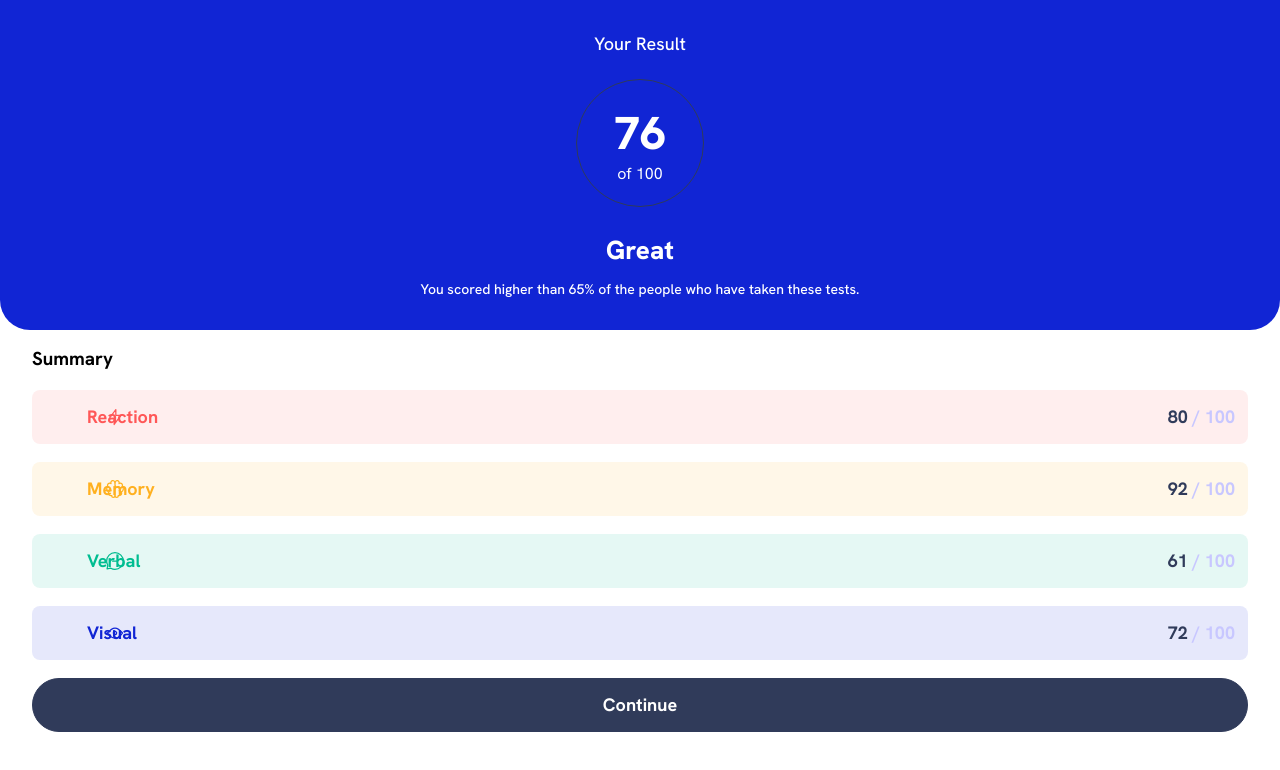
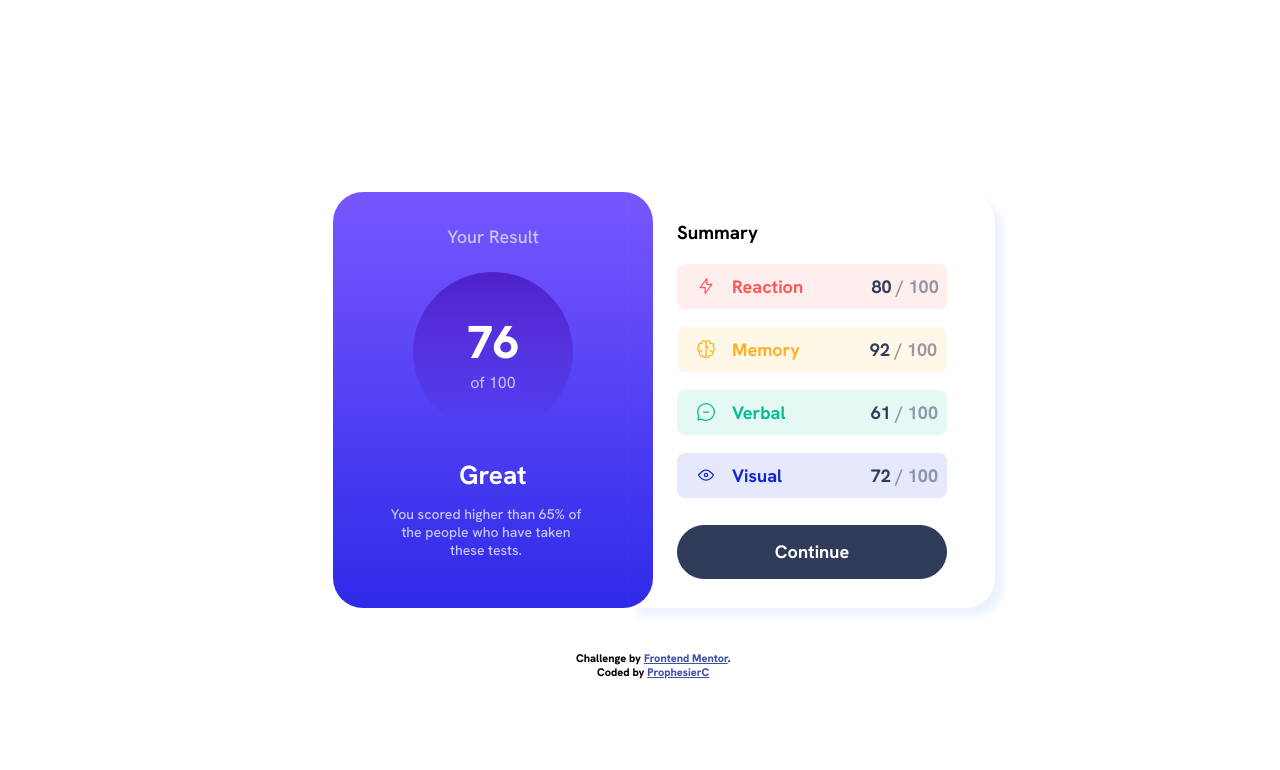
Before and after one commit to prophesierc/results-summary-component-main, a plain HTML site: page index.html in a window 1280 px wide. Drawn offline with Linux system fonts and the light colour scheme.

Commit message:
update index.html, scripts/index.js and styles/index.css completed main work

```diff
--- a/index.html
+++ b/index.html
@@ -6,7 +6,7 @@
 
   <link rel="icon" type="image/png" sizes="32x32" href="./assets/images/favicon-32x32.png">
   <link rel="stylesheet" href="./styles/index.css">
-  <script src="./scripts/index.js"></script>
+  <script defer src="./scripts/index.js"></script>
 
   <title>Frontend Mentor | Results summary component</title>
 
@@ -37,23 +37,27 @@
         <div class="summary-elements">
 
           <span id="reaction-container">
+            <img id="reaction-icon" src="" alt="Reaction Icon">
             <p id="reaction">Reaction</p>
-            <p id="reaction-ratio">80 </p>
+            <p id="reaction-ratio"></p>
           </span>
 
           <span id="memory-container">
+            <img id="memory-icon" src="" alt="Memory Icon">
             <p id="memory">Memory</p>
-            <p id="memory-ratio">92 </p>
+            <p id="memory-ratio"></p>
           </span>
 
           <span id="verbal-container">
+            <img id="verbal-icon" src="" alt="Verbal Icon">
             <p id="verbal">Verbal</p>
-            <p id="verbal-ratio">61 </p>
+            <p id="verbal-ratio"></p>
           </span>
 
           <span id="visual-container">
+            <img id="visual-icon" src="" alt="Visual Icon">
             <p id="visual">Visual</p>
-            <p id="visual-ratio">72 </p>
+            <p id="visual-ratio"></p>
           </span>
         </div>
         <button id="continue-button">Continue</button>
@@ -62,9 +66,9 @@
     </div>
   </main>
 
-  <!-- <div class="attribution">
-    Challenge by <a href="https://www.frontendmentor.io?ref=challenge" target="_blank">Frontend Mentor</a>.
-    Coded by <a href="#">Your Name Here</a>.
-  </div> -->
+  <div class="attribution">
+    <p>Challenge by <a href="https://www.frontendmentor.io?ref=challenge" target="_blank">Frontend Mentor</a>. </p>
+    <p>Coded by <a href="https://github.com/prophesierc" target="_blank">ProphesierC</a></p>
+  </div>
 </body>
 </html>
--- a/scripts/index.js
+++ b/scripts/index.js
@@ -3,14 +3,46 @@
 
   Author: ProphesierC
   Date: 6/16/2024
-  Modified: []
+  Modified: 6/17/2024
 
-  Input:
-    - [Define input variables here]
+*/
 
-  Process:
-    - [Define processing logic here]
+class Elements
+{
+  constructor()
+  {
+    this.fetchJSON();
+  }
 
-  Output:
-    - [Define output variables here]
-*/
+  fetchJSON() //gets json data
+  {
+    fetch('./data.json') // fetchs url
+      .then(response => response.json()) // parses json
+      .then(data => {
+        this.updateResults(data);
+      })
+  }
+
+  updateResults(results)
+  {
+    results.forEach(result =>
+    {
+      const category = result.category.toLowerCase();
+      const icon = document.getElementById(`${category}-icon`);
+      const ratioP = document.getElementById(`${category}-ratio`);
+
+      if (icon)
+      {
+        icon.src = result.icon;
+        icon.alt = `${result.category} Icon`;
+      }
+
+      if (ratioP)
+      {
+        ratioP.textContent = `${result.score} `;
+      }
+    });
+  }
+}
+
+const element = new Elements();
--- a/styles/index.css
+++ b/styles/index.css
@@ -57,34 +57,38 @@
 .main-container{
     display: flex;
     flex-direction: column;
+
 }
 .header-container{
     display: inherit;
     flex-direction: column;
     justify-content: center;
     align-items: center;
-    padding: 2em 0 2em 0;
+    height: 40vh;
     text-align: center;
-    background-color: var(--clr-cobalt-blue); /* need gradient */
+    background: linear-gradient(
+        var(--grad-light-slate-blue-background),
+        var(--grad-light-royal-blue-background));
     border-radius: 0 0 30px 30px;
-
 }
 .header-container h1 {
     font-family: var(--ff-Hanken-Grotesk);
     font-size: var(--fs-paragraphs);
     font-weight: var(--fw-500);
-    color: var(--clr-white);
+    color: var(--clr-light-lavender);
 }
 .header-container #score-results-circle{
     display: flex;
     flex-direction: column;
     justify-content: center;
     margin-top: 1.5em;
-    border: 1px solid var(--clr-dark-gray-blue);
     width: 8em;
     height: 8em;
     border-radius: 50%;
     font-family: var(--ff-Hanken-Grotesk);
+    background: linear-gradient(
+        var(--grad-violet-blue-circle),
+        var(--grad-persian-blue-circle));
 }
 .header-container #score-results-circle h2{
     color: var(--clr-white);
@@ -92,24 +96,24 @@
     font-weight: var(--fw-800);
 }
 .header-container #result-remainder{
-    color: var(--clr-white) ;
+    color: var(--clr-light-lavender);
 }
 .header-container #great{
     color: var(--clr-white);
-    font-family: var(--ff-Hanken-Grotesk-extra-bold);
-    font-weight: var(--fw-700);
+    font-family: var(--ff-Hanken-Grotesk-bold);
+    font-weight: var(--fw-500);
     font-size: 26px;
     margin: 1em 0 .5em 0;
 }
 .header-container #score-percentage{
     margin: 0 5em 0 5em;
-    color: var(--clr-white);
+    color: var(--clr-light-lavender);
     font-family: var(--ff-Hanken-Grotesk);
     font-size: 14px;
     font-weight: var(--fw-500);
 }
 .results-container{
-    margin: 1em 2em 0 2em;
+    margin: 2em 2em 0 2em;
 }
 .results-container #summary-header{
     margin-bottom: 1em;
@@ -123,33 +127,36 @@
     border-radius: 8px;
     padding-left: 3em;
     margin-bottom: 1em;
-    height: 3em;
+    height: 3.5em;
     display: flex;
     flex-direction: row;
     align-items: center;
     background-repeat: no-repeat;
-    background-position: 6%;
+    background-position: 3% 50%;
     font-family: var(--ff-Hanken-Grotesk-bold);
     font-size: var(--fs-paragraphs);
     font-weight: var(--fw-500);
 }
+.results-container #reaction-icon,
+.results-container #memory-icon,
+.results-container #verbal-icon,
+.results-container #visual-icon{
+    position: absolute;
+    margin-left: -2em;
+}
 .results-container #reaction-container{
-    background-image: url('/assets/images/icon-reaction.svg');
     color: var(--clr-light-red);
     background-color: hsl(0, 100%, 67%, .1);
 }
 .results-container #memory-container{
-    background-image: url('/assets/images/icon-memory.svg');
     color: var(--clr-orangey-yellow);
     background-color: hsl(39, 100%, 56%, .1);
 }
 .results-container #verbal-container{
-    background-image: url('/assets/images/icon-verbal.svg');
     color: var(--clr-green-teal);
     background-color: hsl(166, 100%, 37%, .1);
 }
 .results-container #visual-container{
-    background-image: url('/assets/images/icon-visual.svg');
     color: var(--clr-cobalt-blue);
     background-color: hsl(234, 85%, 45%, .1);
 }
@@ -166,7 +173,7 @@
 .results-container #verbal-ratio:after,
 .results-container #visual-ratio:after{
     content: '/ 100';
-    color: var(--clr-light-lavender);
+    color: hsl(224, 30%, 27%, .5);
 }
 .results-container #continue-button{
     font-family: var(--ff-Hanken-Grotesk-bold);
@@ -174,11 +181,101 @@
     font-weight: var(--fw-700);
     color: var(--clr-white);
     border: 1px solid var(--clr-dark-gray-blue);
-    background-color:  var(--clr-dark-gray-blue);
+    background-color: var(--clr-dark-gray-blue);
     width: 100%;
     height: 3em;
     border-radius: 500px;
+    margin-top: .5em;
+}
+.results-container #continue-button:active{
+    background: linear-gradient(
+        var(--grad-light-slate-blue-background),
+        var(--grad-light-royal-blue-background));
+        border: 1px solid transparent;
+    }
+.attribution {
+    font-size: 11px;
+    text-align: center;
+    margin-top: 1em;
+}
+.attribution a {
+    color: hsl(228, 45%, 44%);
 }
 
-.attribution { font-size: 11px; text-align: center; }
-.attribution a { color: hsl(228, 45%, 44%); }
+@media only screen and (min-width: 800px) {
+    main{
+        display: flex;
+        height: 100vh;
+        width: 100vw;
+        justify-content: center;
+        align-items: center;
+    }
+    .main-container{
+        display: inline-flex;
+        flex-direction: row;
+    }
+    .header-container{
+        word-wrap: break-word;
+        width: 20em;
+        height: 26em;
+        border-radius: 30px;
+        padding-bottom: 1em;
+        margin-left: 3em;
+    }
+    .results-container{
+        box-shadow: .5em .5em .5em var(--clr-pale-blue);
+        margin: 0 0 0 -1.5em;
+        padding-right: 3em;
+        padding-left: 3em;
+        border-radius: 0 30px 30px 0;
+    }
+    h3{
+        margin-top: 1.5em;
+    }
+    .header-container #score-results-circle{
+        width: 10em;
+        height: 10em;
+    }
+    .header-container #score-percentage{
+        margin: 0 5em 0 4em;
+    }
+    .results-container #reaction-container,
+    .results-container #memory-container,
+    .results-container #verbal-container,
+    .results-container #visual-container{
+        width: 15em;
+        height: 2.5em;
+        background-position: 5% 50%;
+    }
+    .results-container #reaction-ratio,
+    .results-container #memory-ratio,
+    .results-container #verbal-ratio,
+    .results-container #visual-ratio{
+    color: var(--clr-dark-gray-blue);
+    position: relative;
+    left: 30%;
+    transform: translateX(-50%);
+    margin:auto;
+    }
+    .results-container #verbal-ratio,
+    .results-container #visual-ratio{
+        margin-right: 18%; /* prob shoulda made another container */
+    }
+    .attribution {
+        font-family: var(--ff-Hanken-Grotesk-extra-bold);
+        position: absolute;
+        top: 80%;
+        left: 45%;
+        transform: translate(-50% -50%);
+    }
+}
+@media only screen and (min-width: 1440px) {
+
+    .attribution {
+        font-family: var(--ff-Hanken-Grotesk-extra-bold);
+        position: absolute;
+        top: 50%;
+        left: 75%;
+        transform: translate(-50% -50%);
+    }
+}
```
